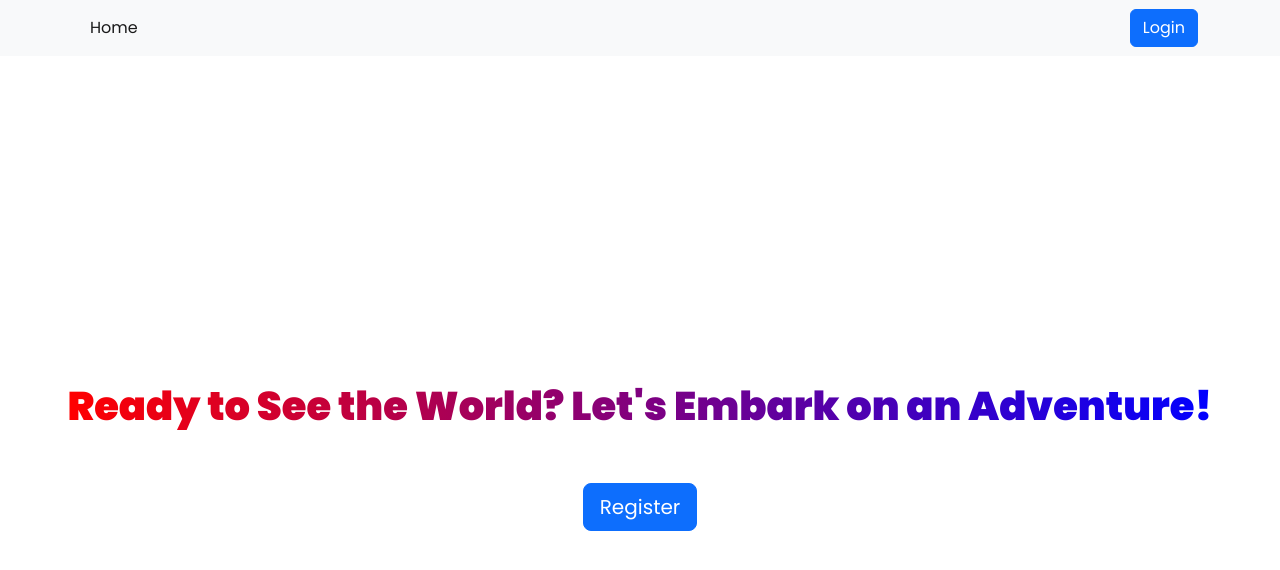
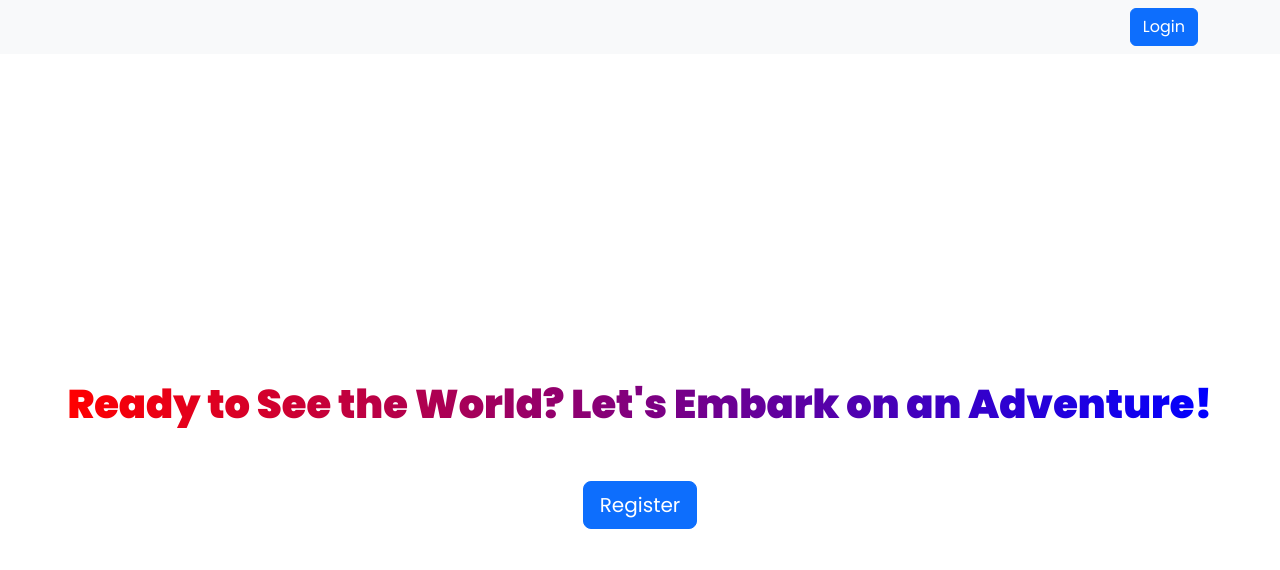
Before and after one commit to hasanmd91/countries_app_redux_bootstrap, a React (Create React App) app: page / in a window 1280 px wide. Shown: the top 570 px of the page. Built offline with nearby package versions, Linux system fonts and the light colour scheme; no server answers.

Commit message:
update navbar rendering

```diff
--- a/src/components/CountriesSingle.js
+++ b/src/components/CountriesSingle.js
@@ -1,7 +1,7 @@
 import React, { useState, useEffect } from "react";
 import { Container, Row, Col, Image, Button, Spinner } from "react-bootstrap";
 import axios from "axios";
-import { useLocation, useNavigate } from "react-router-dom";
+import { useLocation, useNavigate, Link } from "react-router-dom";
 const numFormatter = require("@skalwar/simple_number_formatter");
 
 const CountriesSingle = () => {
@@ -86,7 +86,7 @@ const CountriesSingle = () => {
           )}
 
           <Col>
-            <Button onClick={() => navigate("/countries")}>Go back</Button>
+            <Button onClick={() => navigate(-1)}>Go back</Button>
           </Col>
         </Col>
       </Row>
--- a/src/components/Register.js
+++ b/src/components/Register.js
@@ -49,7 +49,7 @@ const Register = () => {
             <Form.Group className="mb-4">
               <InputGroup>
                 <InputGroup.Text>
-                  <i class="bi bi-person-circle"></i>
+                  <i className="bi bi-person-circle"></i>
                 </InputGroup.Text>
                 <FormControl
                   placeholder="Your Name"
--- a/src/index.js
+++ b/src/index.js
@@ -11,6 +11,6 @@ const root = ReactDOM.createRoot(document.getElementById("root"));
 root.render(
   <Provider store={store}>
     <App />
-    <ToastContainer autoClose={1000} />
+    <ToastContainer autoClose={2000} />
   </Provider>
 );
--- a/src/pages/Layout.js
+++ b/src/pages/Layout.js
@@ -3,8 +3,7 @@ import { Button } from "react-bootstrap";
 import { Outlet, useNavigate } from "react-router-dom";
 import Navbar from "react-bootstrap/Navbar";
 import Container from "react-bootstrap/Container";
-import Nav from "react-bootstrap/Nav";
-import Row from "react-bootstrap/Row";
+import { Row, Nav } from "react-bootstrap";
 import { LinkContainer } from "react-router-bootstrap";
 import { logout } from "../auth/firebase";
 import { useAuthState } from "react-firebase-hooks/auth";
@@ -23,7 +22,7 @@ const Layout = () => {
             <Navbar.Collapse id="basic-navbar-nav">
               <Nav>
                 <LinkContainer to="/">
-                  <Nav.Link>Home</Nav.Link>
+                  <Nav.Link>{user ? "Home" : ""}</Nav.Link>
                 </LinkContainer>
                 {user && (
                   <>
```
